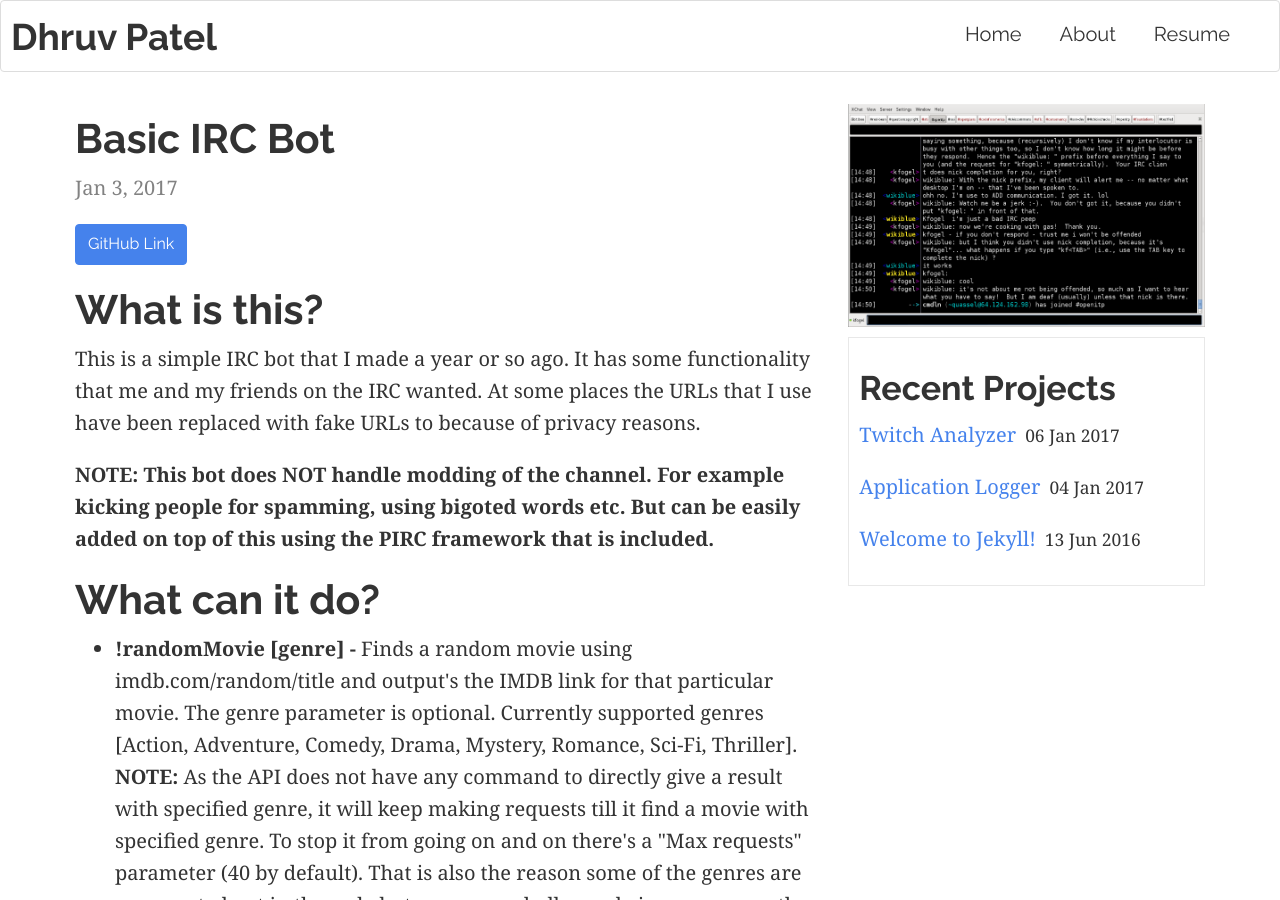
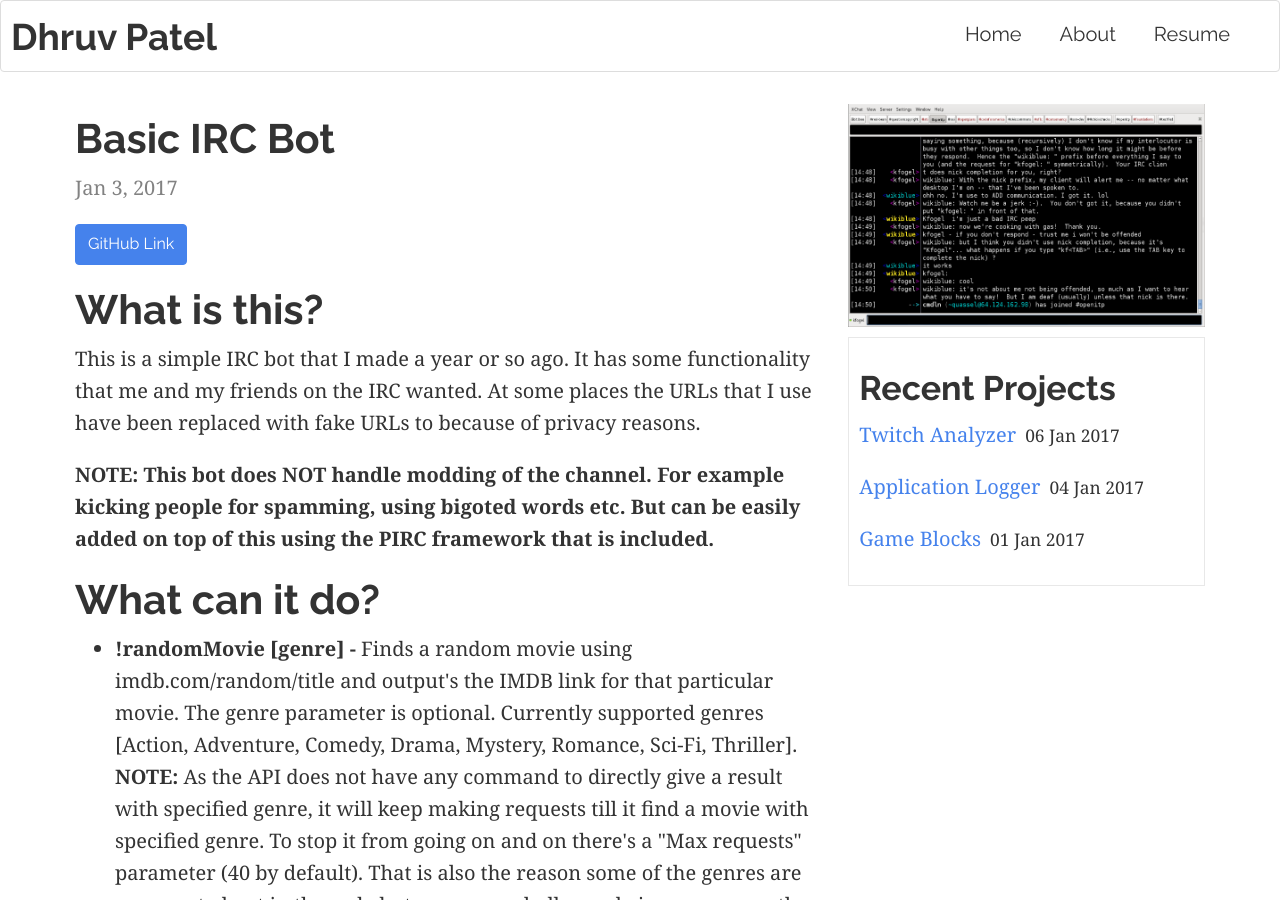
Before and after one commit to pateldhruv1993/pateldhruv1993, a Jekyll site: the page built from _posts/2017-01-03-basic-irc-bot.markdown, in a window 1280 px wide and 900 px high. Built offline with Jekyll 4.4.1, drawn with Linux system fonts in a browser that asks for light colours; a file with an impossible date is left out; some of the changed text lies outside the part shown.

Commit message:
Updated 2017-01-04-game-blocks.markdown

```diff
--- a/_posts/2017-01-04-game-blocks.markdown
+++ b/_posts/2017-01-04-game-blocks.markdown
@@ -2,7 +2,7 @@
 published: true
 layout: post
 title: Game Blocks
-date: {}
+date: 2017-01-01T10:51:47.000Z
 categories: tidesdk javascript html css
 img: game-blocks.png
 ---
```
